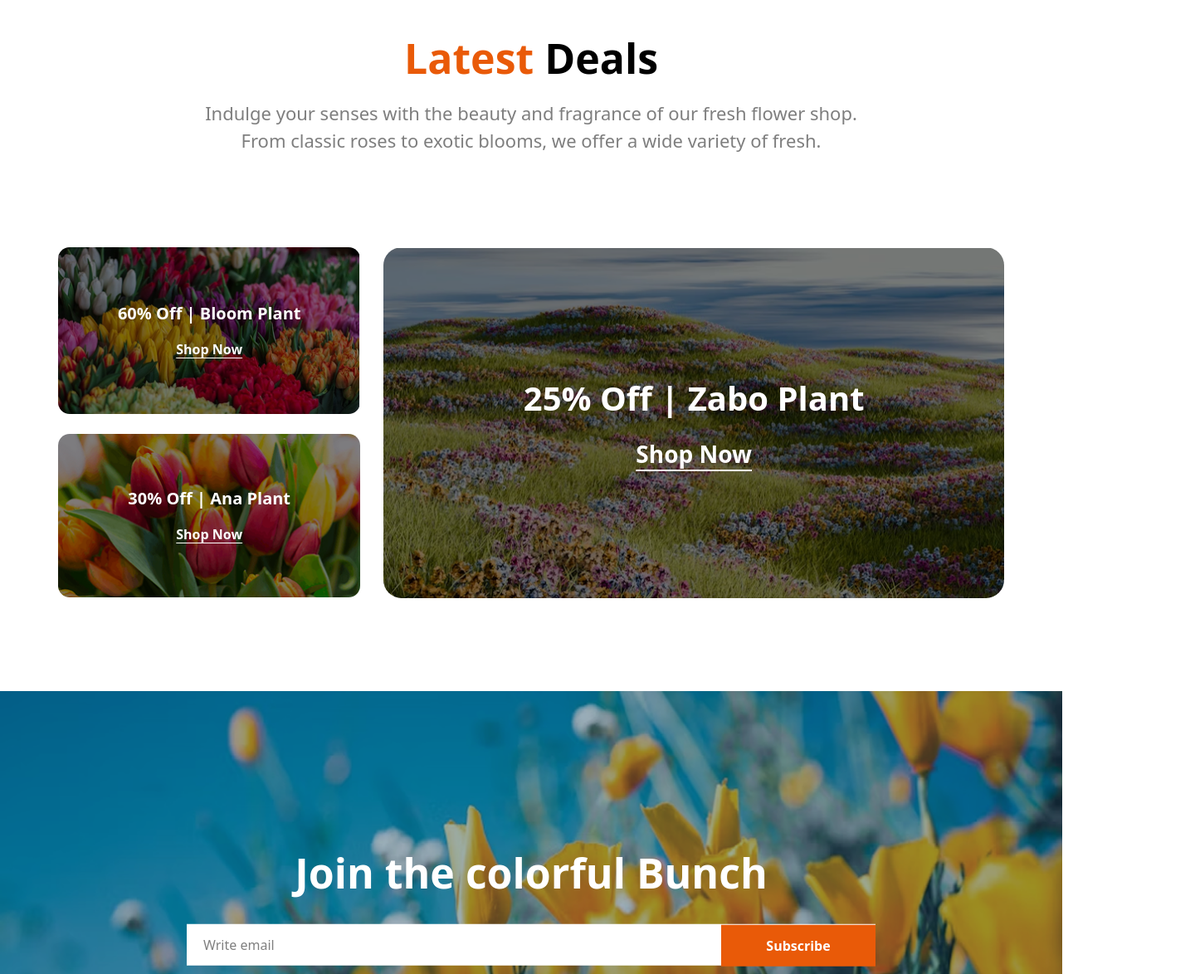
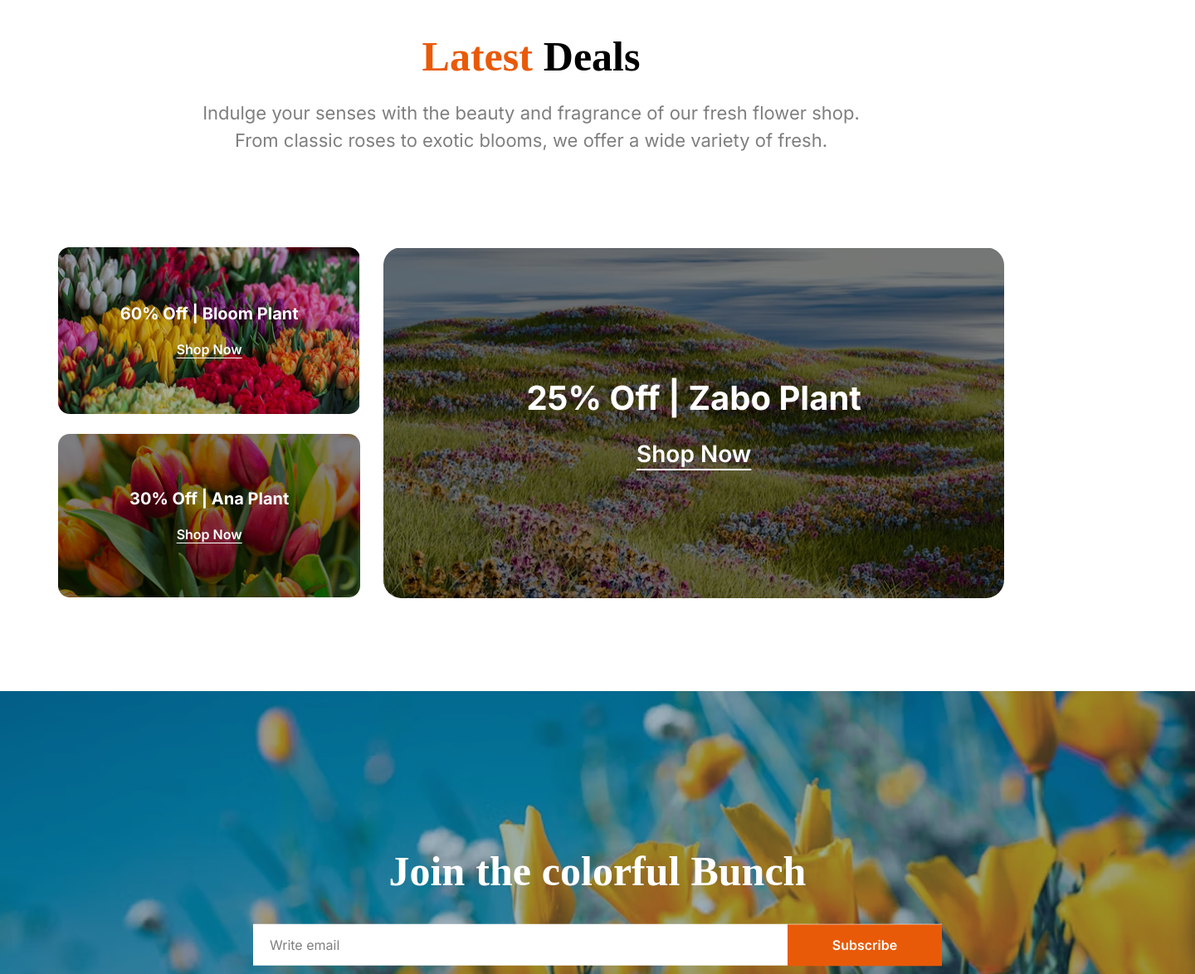
Before and after one commit to mongmycha/assignment2, a plain HTML site: page index.html in a window 1280 px wide. Shown: the part 2774-3948 px from the top of the page at 83% size, 1440 px wide, since content can reach past the window. Drawn offline with nearby package versions, Linux system fonts and the light colour scheme.

Commit message:
final code updated

```diff
--- a/index.html
+++ b/index.html
@@ -5,8 +5,34 @@
   <meta charset="UTF-8">
   <meta name="viewport" content="width=device-width, initial-scale=1.0">
   <title>Assignment 002</title>
+  <!-- tailwind css -->
   <script src="https://cdn.jsdelivr.net/npm/@tailwindcss/browser@4"></script>
+  <!-- font awesome -->
   <link rel="stylesheet" href="https://cdnjs.cloudflare.com/ajax/libs/font-awesome/6.0.0-beta3/css/all.min.css">
+  <!-- inter google font -->
+  <link rel="preconnect" href="https://fonts.googleapis.com">
+  <link rel="preconnect" href="https://fonts.gstatic.com" crossorigin>
+  <link
+    href="https://fonts.googleapis.com/css2?family=Inter:ital,opsz,wght@0,14..32,100..900;1,14..32,100..900&display=swap"
+    rel="stylesheet">
+
+  <!-- Noto Serif google font -->
+  <link rel="preconnect" href="https://fonts.googleapis.com">
+  <link rel="preconnect" href="https://fonts.gstatic.com" crossorigin>
+  <link href="https://fonts.googleapis.com/css2?family=Noto+Serif:ital,wght@0,100..900;1,100..900&display=swap"
+    rel="stylesheet">
+
+  <style type="text/tailwindcss">
+    @layer base {
+    body {
+      font-family: 'Inter', sans-serif;
+    }
+
+    .font-noto {
+      font-family: 'Noto Serif Bengali', serif;
+    }
+  }
+    </style>
 </head>
 
 <body>
@@ -15,7 +41,7 @@
     <nav class="flex justify-between items-center mt-8">
       <img class="w-[63px] h-[38px] md:w-[135px] md:h-[82px]" src="assets/logo.png" alt="">
       <div class="flex items-center gap-12">
-        <ul class="hidden md:flex gap-12">
+        <ul class="hidden md:flex gap-12 font-inter">
           <li class="text-[16px] text-[#252432] font-bold"><a href="">Home</a></li>
           <li class="text-[16px] text-[#8987A1] font-normal"><a href="">Shop</a></li>
           <li class="text-[16px] text-[#8987A1] font-normal"><a href="">About us</a></li>
@@ -28,8 +54,8 @@
     </nav>
     <!-- banner section -->
     <div class="flex flex-col-reverse md:flex-row mt-28 items-center justify-between">
-      <div class="w-[393px] md:w-[530px] pl-5">
-        <h1 class="text-2xl md:text-[65px] text-[#000000] font-bold mt-6 md:mt-0">ALWAYS <span
+      <div class="w-[393px] md:w-[570px] pl-5">
+        <h1 class="text-2xl md:text-[65px] text-[#000000] font-bold font-noto mt-6 md:mt-0">ALWAYS <span
             class="text-[#E95A08]">FRESH <br> FLOWERS</span></h1>
         <p class="text-[14px] md:text-[22px] text-[#000000] opacity-50 mt-3">Indulge your senses with the beauty and
           fragrance of our
@@ -43,7 +69,7 @@
     <!-- plants section -->
     <div class="h-[1186px] mb-6">
       <div class="text-center">
-        <h1 class="text-[50px] text-[#000000] font-bold"><span class="text-[#E95A08]">Our</span> Plants</h1>
+        <h1 class="text-[50px] text-[#000000] font-bold font-noto"><span class="text-[#E95A08]">Our</span> Plants</h1>
         <p class="text-[22px] text-[#000000] opacity-50 font-normal mt-3 w-[350px] md:w-[840px] mx-auto">Indulge your
           senses with the
           beauty and fragrance of our fresh flower shop. From classic roses to exotic blooms, we offer a wide variety of
@@ -124,7 +150,8 @@
             alt="">
         </div>
         <div class="w-[361px] md:w-[540px] h-[234px] md:h-[521px]">
-          <h1 class="text-2xl md:text-[50px] text-[#000000] font-bold w-[270px] md:w-[510px] mt-4 md:mt-0">Flower &
+          <h1 class="text-2xl md:text-[50px] text-[#000000] font-bold w-[270px] md:w-[510px] mt-4 md:mt-0 font-noto">
+            Flower &
             Plants Lover</h1>
           <ul class="list-disc ml-6">
             <li class="text-[14px] md:text-[22px] text-[#000000] opacity-50 font-normal mt-6">Indulge your senses with
@@ -147,17 +174,18 @@
     <!-- latest deal section -->
     <div class="mt-36 text-center">
       <div>
-        <h1 class="text-2xl md:text-[50px] text-[#000000] font-bold"><span class="text-[#E95A08]">Latest</span> Deals
+        <h1 class="text-2xl md:text-[50px] text-[#000000] font-bold font-noto"><span
+            class="text-[#E95A08]">Latest</span> Deals
         </h1>
         <p class="text-[18px] md:text-[22px] text-[#000000] opacity-50 font-normal w-[336px] md:w-[840px] mt-4 mx-auto">
           Indulge your senses with the
           beauty and fragrance of our fresh flower shop. From classic roses to exotic blooms, we offer a wide variety of
           fresh.</p>
       </div>
-      <div class="flex flex-col md:flex-row mt-18 md:mt-28 gap-7">
+      <div class="flex flex-col md:flex-row mt-18 md:mt-28 gap-0 md:gap-7">
         <div class="w-[367px] h-[423px]">
           <div class="relative">
-            <img class="w-[361px] md:w-[367px] h-[184px] md:h-[201px] rounded-[14px] brightness-50"
+            <img class="w-full md:w-[366px] h-[184px] md:h-[201px] rounded-[14px] brightness-50 md:brightness-75"
               src="assets/deal-bloom.png" alt="">
             <div class="absolute top-1/2 left-1/2 -translate-x-1/2 -translate-y-1/2 text-center w-[270px]">
               <h1 class="text-[20px] text-[#FFFFFF] font-bold">60% Off | Bloom Plant</h1>
@@ -165,7 +193,7 @@
             </div>
           </div>
           <div class="relative">
-            <img class="w-[361px] md:w-[367px] h-[184px] md:h-[197px] mt-6 rounded-[14px] brightness-50"
+            <img class="w-full md:w-[367px] h-[184px] md:h-[197px] mt-6 rounded-[14px] brightness-50"
               src="assets/deal-ana.png" alt="">
             <div class="absolute top-1/2 left-1/2 -translate-x-1/2 -translate-y-1/2 text-center w-[270px]">
               <h1 class="text-[20px] text-[#FFFFFF] font-bold">30% Off | Ana Plant</h1>
@@ -174,9 +202,9 @@
           </div>
         </div>
         <div class="relative">
-          <img class="w-[361px] md:w-[753px] h-[172px] md:h-[423px] rounded-[22px] brightness-50"
+          <img class="w-full md:w-[753px] h-[172px] md:h-[423px] rounded-[22px] brightness-50"
             src="assets/deal-zabo.png" alt="">
-          <div class="absolute top-1/2 left-1/2 -translate-x-1/2 -translate-y-1/2 text-center w-[498px]">
+          <div class="absolute top-1/2 left-1/2 -translate-x-1/2 -translate-y-1/2 text-center w-[270px] md:w-[498px]">
             <h1 class="text-[20px] md:text-[40px] text-[#FFFFFF] font-bold">25% Off | Zabo Plant</h1>
             <h2 class="text-[16px] md:text-[28px] text-[#FFFFFF] font-semibold mt-4 underline underline-offset-8">Shop
               Now</h2>
@@ -187,20 +215,20 @@
   </main>
 
   <!-- join section -->
-  <div class="mt-28 h-[100px] md:h-[141px] relative">
+  <div class="mt-28 w-full md:w-[1440px] h-[100px] mx-auto md:h-[141px] relative">
     <img class="h-[276px] md:h-[533px] mx-auto" src="assets/news-letter-bg.png" alt="">
     <div class="absolute top-1/2 left-1/2 -translate-x-1/2 translate-y-3/4 text-center">
-      <h1 class="text-[20px] md:text-[50px] text-[#FFFFFF] font-bold">Join the colorful Bunch</h1>
+      <h1 class="text-[20px] md:text-[50px] text-[#FFFFFF] font-bold font-noto">Join the colorful Bunch</h1>
       <div class="relative">
         <input class="w-[321px] md:w-[830px] h-[50px] pl-5 text-[16px] text-[#000000] bg-[#FFFFFF]  font-normal mt-6"
           type="email" name="email" id="email" placeholder="Write email">
         <input
-          class="text-[16px] text-[#FFFFFF] bg-[#E95A08] w-[103px] md:w-[186px] h-[50px] font-semibold cursor-pointer absolute top-1/3 right-0"
+          class="text-[16px] text-[#FFFFFF] bg-[#E95A08] w-[103px] md:w-[186px] h-[50px] font-semibold cursor-pointer absolute top-1/4 translate-y-1/9 right-0"
           type="button" value="Subscribe">
       </div>
     </div>
   </div>
-  <footer class="w-full max-w-[1120px] h-[330px] mx-auto mt-48 md:mt-[450px] pl-5 md:pl-0">
+  <footer class="max-w-[393px] md:max-w-[1120px] h-[330px] mx-auto mt-48 md:mt-[450px] pl-5 md:pl-0">
     <div class="flex flex-col md:flex-row gap-5 md:gap-28">
       <div class="w-[330px]">
         <img class="w-[135px] h-[82px]" src="assets/logo.png" alt="">
```
